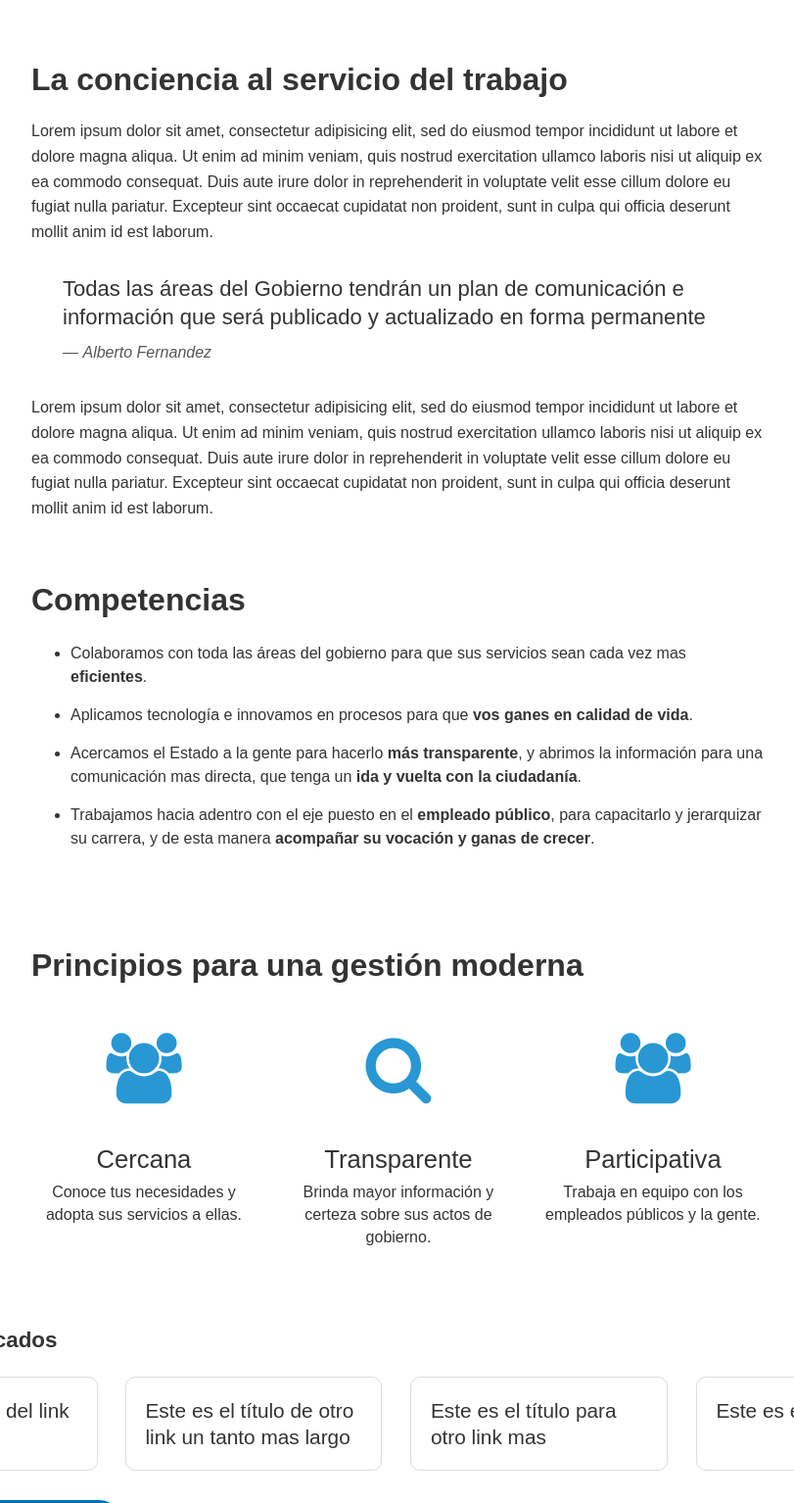
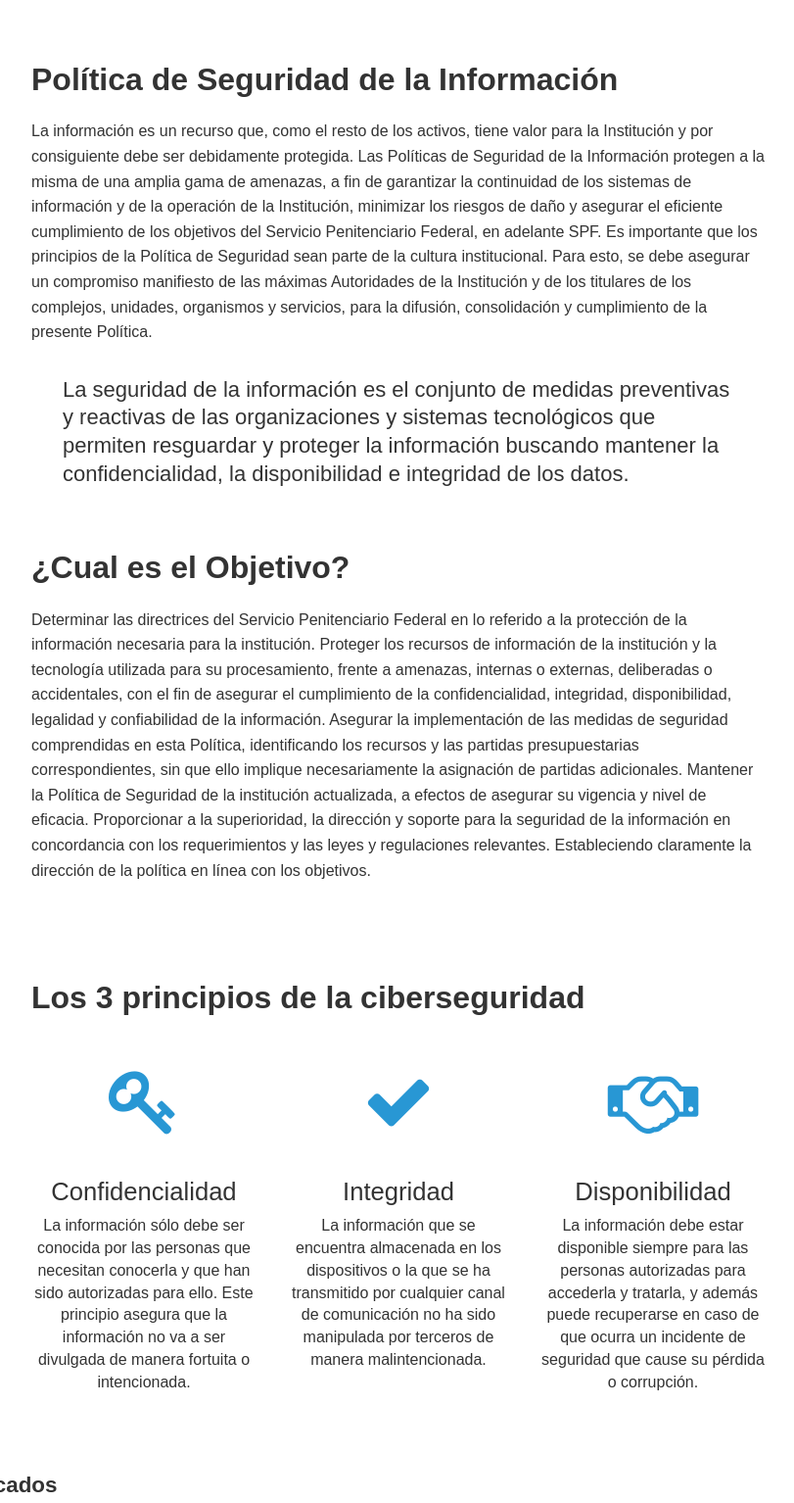
Before and after one commit to LeonelReyes/ciberseg3, a website: page index.html in a window 1280 px wide. Shown: the part 700-2234 px from the top of the page at 98% size, without its empty margins (233-1044 px from the left). Drawn offline with nearby package versions, Linux system fonts and the light colour scheme.

Commit message:
Se actualiza info del index

```diff
--- a/index.html
+++ b/index.html
@@ -43,31 +43,18 @@
             <div>
                 <div class="navbar-header"> <a class="navbar-brand" href="https://www.argentina.gob.ar/"
                         aria-label="Argentina.gob.ar Presidencia de la Nación"> <img alt="Argentina.gob.ar"
-                            src="img/argentinagob-2.svg" height="50"> </a> <a
-                        class="btn btn-mi-argentina btn-login visible-xs"
-                        href="https://www.argentina.gob.ar/miargentina"><i class="icono-arg-mi-argentina fa-fw"></i></a>
+                            src="img/argentinagob-2.svg" height="50"> </a>
+                    <a class="btn btn-mi-argentina btn-login visible-xs" target="_blank"
+                        href="https://www.argentina.gob.ar/miargentina">
+                        <i class="icono-arg-mi-argentina fa-fw"></i></a>
                     <a class="btn bg-white btn-login visible-xs" href="#"
                         onclick="$('.navbar.navbar-top').addClass('state-search');"><span
                             class="fa fa-search fa-fw"></span></a>
                 </div>
                 <div class="nav navbar-nav navbar-right hidden-xs">
-                    <a href="https://www.argentina.gob.ar/miargentina"
-                        onclick="$('.navbar.navbar-top').removeClass('state-search');"
-                        class="btn btn-mi-argentina visible-xs"> <i class="fa fa-times"></i> </a>
-                    <div style="float: left">
-                        <div class="input-group">
-                            <input id="buscar" type="text" class="form-control input-search"
-                                aria-label="Buscar trámites, servicios o áreas"
-                                placeholder="Buscar trámites, servicios o áreas ...">
-                            <span class="input-group-btn">
-                                <button class="btn bg-white" type="button" aria-label="Buscar"><i
-                                        class="fa fa-search text-primary"></i></button>
-                            </span>
-                        </div>
-                    </div>
-                    <a href="https://www.argentina.gob.ar/miargentina"
+                    <a href="https://www.argentina.gob.ar/miargentina" target="_blank"
                         class="dropdown-toggle btn btn-mi-argentina hidden-xs bg-white"
-                        aria-label="Ingresar a Mi Argentina" data-toggle="dropdown"> miArgentina</a>
+                        aria-label="Ingresar a Mi Argentina"> miArgentina</a>
                 </div>
             </div>
         </div>
@@ -169,12 +156,10 @@
                     <div class="col-xs-12 col-md-8 col-md-offset-2 text-center">
                         <h1>División Seguridad de la Información</h1>
                         <p>El Servicio Penitenciario Federal en cumplimiento con la Decisión
-                            Administrativa N° 669/2004 de la Jefatura de Gabinete de Ministros, establece la necesidad
-                            de
-                            contar con una Política de Seguridad de la Información, la cual define directivas orientadas
-                            a
-                            resguardar la confidencialidad, integridad y disponibilidad de la información, protección de
-                            los
+                            Administrativa N° 669/2004 y 641/2021 de la Jefatura de Gabinete de Ministros, establece la
+                            necesidad de contar con una Política de Seguridad de la Información, la cual define
+                            directivas orientadas a resguardar la confidencialidad, integridad y disponibilidad de la
+                            información, protección de los
                             recursos tecnológicos y la continuidad de las operaciones del Organismo, en conformidad con
                             las
                             leyes y normativas jurídicas vigentes.</p>
@@ -225,28 +210,57 @@
             <div class="row">
                 <div class="col-md-8 col-md-offset-2">
 
-                    <h2>La conciencia al servicio del trabajo </h2>
+                    <h2>Política de Seguridad de la Información</h2>
 
-                    <p>Lorem ipsum dolor sit amet, consectetur adipisicing elit, sed do eiusmod tempor incididunt ut
-                        labore et dolore magna aliqua. Ut enim ad minim veniam, quis nostrud exercitation ullamco
-                        laboris nisi ut aliquip ex ea commodo consequat. Duis aute irure dolor in reprehenderit in
-                        voluptate velit esse cillum dolore eu fugiat nulla pariatur. Excepteur sint occaecat cupidatat
-                        non proident, sunt in culpa qui officia deserunt mollit anim id est laborum.</p>
+                    <p>
+                        La información es un recurso que, como el resto de los activos, tiene valor para la Institución
+                        y por consiguiente debe ser debidamente protegida. Las Políticas de Seguridad de la Información
+                        protegen a la misma de una amplia gama de amenazas, a fin de garantizar la continuidad de los
+                        sistemas de información y de la operación de la Institución, minimizar los riesgos de daño y
+                        asegurar el eficiente cumplimiento de los objetivos del Servicio Penitenciario Federal, en
+                        adelante SPF. Es importante que los principios de la Política de Seguridad sean parte de la
+                        cultura institucional.
+                        Para esto, se debe asegurar un compromiso manifiesto de las máximas Autoridades de la
+                        Institución y de los titulares de los complejos, unidades, organismos y servicios, para la
+                        difusión, consolidación y cumplimiento de la presente Política.
+                    </p>
 
                     <blockquote>
-                        <p>Todas las áreas del Gobierno tendrán un plan de comunicación e información que será publicado
-                            y actualizado en forma permanente</p>
-                        <small>Alberto Fernandez</small>
+                        <p>La seguridad de la información es el conjunto de medidas
+                            preventivas y reactivas de las organizaciones y sistemas tecnológicos que permiten
+                            resguardar y proteger la información buscando mantener la confidencialidad, la
+                            disponibilidad e integridad de los datos.</p>
+
                     </blockquote>
 
-                    <p>Lorem ipsum dolor sit amet, consectetur adipisicing elit, sed do eiusmod tempor incididunt ut
-                        labore et dolore magna aliqua. Ut enim ad minim veniam, quis nostrud exercitation ullamco
-                        laboris nisi ut aliquip ex ea commodo consequat. Duis aute irure dolor in reprehenderit in
-                        voluptate velit esse cillum dolore eu fugiat nulla pariatur. Excepteur sint occaecat cupidatat
-                        non proident, sunt in culpa qui officia deserunt mollit anim id est laborum.</p>
+                    <h2> ¿Cual es el Objetivo?</h2>
+                    <p>Determinar las directrices del Servicio Penitenciario Federal en lo referido a
+                        la protección de la información necesaria para la institución.
+                        Proteger los recursos de información de la institución y la tecnología utilizada para su
+                        procesamiento, frente a amenazas, internas o externas, deliberadas o accidentales, con el fin de
+                        asegurar el cumplimiento de la confidencialidad, integridad, disponibilidad, legalidad y
+                        confiabilidad de la información.
+                        Asegurar la implementación de las medidas de seguridad comprendidas en esta Política,
+                        identificando los recursos y las partidas presupuestarias correspondientes, sin que ello
+                        implique necesariamente la asignación de partidas adicionales.
+                        Mantener la Política de Seguridad de la institución actualizada, a efectos de asegurar su
+                        vigencia y nivel de eficacia.
+                        Proporcionar a la superioridad, la dirección y soporte para la seguridad de la información en
+                        concordancia con los requerimientos y las leyes y regulaciones relevantes. Estableciendo
+                        claramente la dirección de la política en línea con los objetivos.
+                    </p>
 
-                    <h2 class="">Competencias</h2>
+                    <!-- <h2>Directrices</h2>
+                    <p> La División Seguridad de la Información dependiente del Departamento de
+                        Informática y Comunicaciones establece las siguientes directrices que deben guiar el tratamiento de la información de la Institución en las actividades del mismo:
+                    </p>
+                    <p>Seguridad de la Información
+                        La seguridad de la información se entiende como la preservación de las siguientes
+                        características:
+                    </p> -->
 
+
+                    <!--
                     <ul>
                         <li>Colaboramos con toda las áreas del gobierno para que sus servicios sean cada vez mas
                             <strong>eficientes</strong>.
@@ -259,7 +273,7 @@
                         <li>Trabajamos hacia adentro con el eje puesto en el <strong>empleado público</strong>, para
                             capacitarlo y jerarquizar su carrera, y de esta manera <strong>acompañar su vocación y ganas
                                 de crecer</strong>. </li>
-                    </ul>
+                    </ul> -->
 
 
 
@@ -273,27 +287,33 @@
         <div class="container">
             <div class="row">
                 <div class="col-md-8 col-md-offset-2">
-                    <h2>Principios para una gestión moderna</h2>
+                    <h2>Los 3 principios de la ciberseguridad</h2>
                     <div class="row">
                         <div class="col-xs-12 col-sm-6 col-md-4">
                             <div class="icon-item">
-                                <i class="fa fa-users"></i>
-                                <p class="h3_title">Cercana</p>
-                                <p>Conoce tus necesidades y adopta sus servicios a ellas.</p>
+                                <i class="fa fa-key"></i>
+                                <p class="h3_title">Confidencialidad</p>
+                                <p>La información sólo debe ser conocida por las personas que necesitan conocerla y que
+                                    han sido autorizadas para ello. Este principio asegura que la información no va a
+                                    ser divulgada de manera fortuita o intencionada.</p>
                             </div>
                         </div>
                         <div class="col-xs-12 col-sm-6 col-md-4">
                             <div class="icon-item">
-                                <i class="fa fa-search"></i>
-                                <p class="h3_title">Transparente</h3>
-                                <p>Brinda mayor información y certeza sobre sus actos de gobierno.</p>
+                                <i class="fa fa-check"></i>
+                                <p class="h3_title">Integridad</h3>
+                                <p>La información que se encuentra almacenada en los dispositivos o la que se ha
+                                    transmitido por cualquier canal de comunicación no ha sido manipulada por terceros
+                                    de manera malintencionada.</p>
                             </div>
                         </div>
                         <div class="col-xs-12 col-sm-6 col-md-4">
                             <div class="icon-item">
-                                <i class="fa fa-users"></i>
-                                <p class="h3_title">Participativa</p>
-                                <p>Trabaja en equipo con los empleados públicos y la gente.</p>
+                                <i class="fa fa-handshake-o"></i>
+                                <p class="h3_title">Disponibilidad</p>
+                                <p>La información debe estar disponible siempre para las personas autorizadas para
+                                    accederla y tratarla, y además puede recuperarse en caso de que ocurra un incidente
+                                    de seguridad que cause su pérdida o corrupción.</p>
                             </div>
                         </div>
                     </div>
```
Also changed, not shown: infografia.html (+1 -1 lines), img/Seguridad-Informatica.jpg (added).
